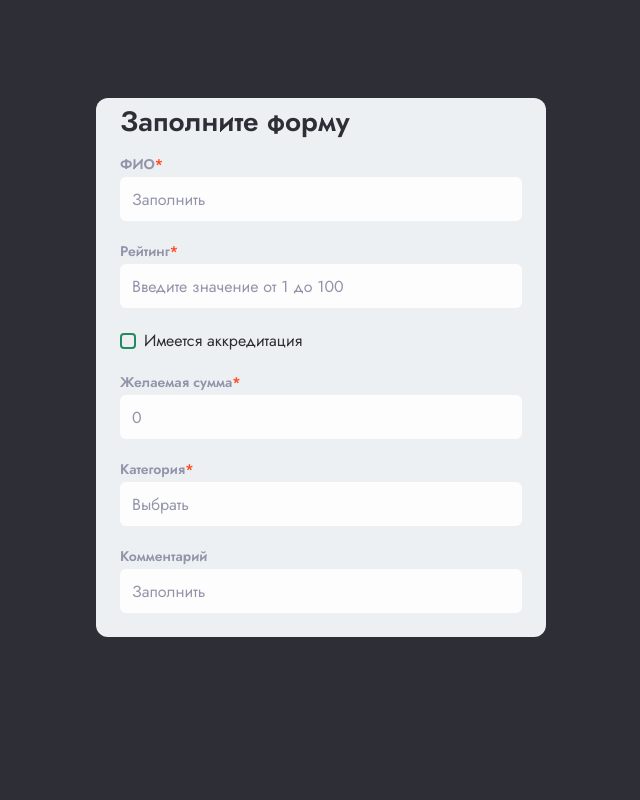
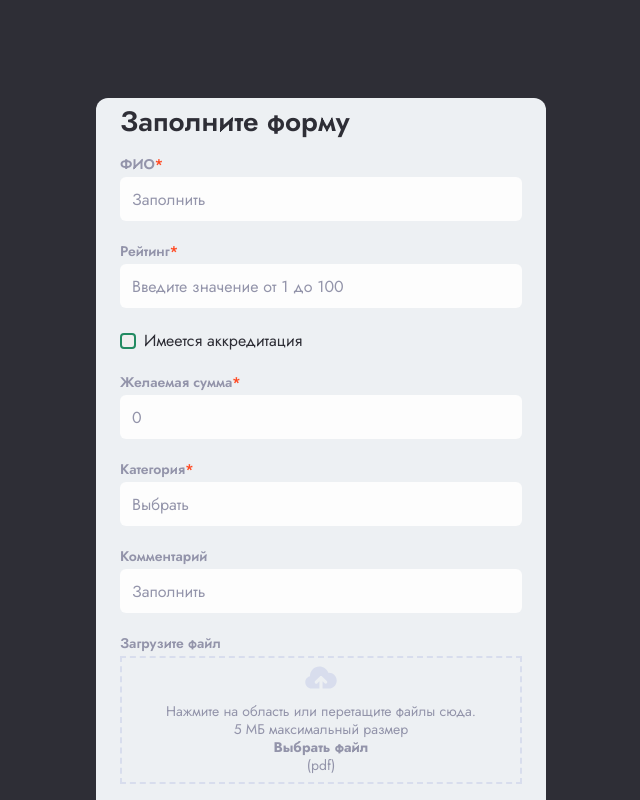
Before and after one commit to IgorBerezhnoy/cyber-tech, a React (Vite) app: page / in a window 1280 px wide. Shown: the top 800 px of the page, without its empty margins (319-959 px from the left). Built offline with nearby package versions, Linux system fonts and the light colour scheme.

Commit message:
[feat]: created component inputFile

```diff
--- /dev/null
+++ b/src/assets/icons/crossIcon.tsx
@@ -0,0 +1,32 @@
+import { Ref, forwardRef, memo } from 'react'
+
+export type IconPropsType = {
+  color?: string
+  height?: string
+  width?: string
+}
+
+export const SvgComponent = (props: IconPropsType, ref: Ref<SVGSVGElement>) => {
+  return (
+    <svg
+      ref={ref}
+      {...props}
+      fill={'#FF4B24'}
+      height={'25'}
+      viewBox={'0 0 24 25'}
+      width={'24'}
+      xmlns={'http://www.w3.org/2000/svg'}
+    >
+      <rect height={'24'} rx={'12'} width={'24'} y={'0.5'} />
+      <path
+        d={
+          'M13.5143 12.5229L16.9883 15.997L15.4627 17.5226L11.9887 14.0486L8.52599 17.5113L6.98005 15.9653L10.4427 12.5026L6.9774 9.03731L8.50304 7.51167L11.9684 10.977L15.4653 7.48004L17.0113 9.02598L13.5143 12.5229Z'
+        }
+        fill={'white'}
+      />
+    </svg>
+  )
+}
+const ForwardRef = forwardRef(SvgComponent)
+
+export default memo(ForwardRef)
--- a/src/assets/icons/index.ts
+++ b/src/assets/icons/index.ts
@@ -1,2 +1,4 @@
 export * as CheckMarkIcon from './checkMarkIcon'
 export * as CloudIcon from './cloudIcon'
+export * as CrossIcon from './crossIcon'
+export * as FileIcon from './fileIcon'
--- a/src/components/button/button.tsx
+++ b/src/components/button/button.tsx
@@ -1,6 +1,13 @@
 import { ButtonHTMLAttributes, DetailedHTMLProps } from 'react'
 
-import { COLOR_GRAY, COLOR_MAIN, COLOR_WHITE, FONT_WEIGHT_MEDIUM, LINE_HEIGHT_L } from '@/variables'
+import {
+  COLOR_BLACK,
+  COLOR_GRAY,
+  COLOR_MAIN,
+  COLOR_WHITE,
+  FONT_WEIGHT_MEDIUM,
+  LINE_HEIGHT_L,
+} from '@/variables'
 import styled from 'styled-components'
 
 export type ButtonStyle = {} & DetailedHTMLProps<
@@ -22,10 +29,18 @@ const ButtonStyle = styled.button`
   text-align: center;
   cursor: pointer;
   color: ${COLOR_WHITE};
+
   &:hover {
     opacity: 0.8;
   }
+  &:active {
+    background: ${COLOR_BLACK};
+  }
   &:disabled {
     background: ${COLOR_GRAY};
+
+    &:hover {
+      opacity: 1;
+    }
   }
 `
--- /dev/null
+++ b/src/components/inputFile/index.css
@@ -0,0 +1,19 @@
+.file-uploader {
+  cursor: pointer;
+
+  height: 200px;
+
+  border-radius: 5px;
+}
+
+.file-uploader.dragover {
+  border-color: #007bff;
+}
+
+.file-uploader.file-uploaded {
+  border-color: #28a745;
+}
+
+.file-uploader.file-uploaded label {
+  display: none;
+}
--- /dev/null
+++ b/src/components/inputFile/inputFile.tsx
@@ -0,0 +1,152 @@
+import React, {
+  ChangeEvent,
+  DetailedHTMLProps,
+  DragEvent,
+  InputHTMLAttributes,
+  useState,
+} from 'react'
+
+import CloudIcon from '@/assets/icons/cloudIcon'
+import CrossIcon from '@/assets/icons/crossIcon'
+import FileIcon from '@/assets/icons/fileIcon'
+import { formatDate } from '@/utils/formatDate'
+import {
+  COLOR_GRAY,
+  COLOR_GRAY_LIGHT,
+  COLOR_WHITE,
+  FONT_WEIGHT_MEDIUM_PLUS,
+  FONT_WEIGHT_NORMAL,
+  FONTSIZE_M,
+  LINE_HEIGHT_M,
+} from '@/variables'
+import styled from 'styled-components'
+
+import './index.css'
+
+type Props = {
+  label?: React.ReactNode
+  labelOutside?: React.ReactNode
+} & DetailedHTMLProps<InputHTMLAttributes<HTMLInputElement>, HTMLInputElement>
+export const InputFile = ({ id = 'file-input', label, labelOutside, ...rest }: Props) => {
+  const [file, setFile] = useState<File | undefined>(undefined)
+
+  const handleFileUpload = (e: ChangeEvent<HTMLInputElement>) => {
+    e.preventDefault()
+    if (!e.target.files) {
+      return
+    }
+    const file = e.target.files[0]
+
+    if (file) {
+      setFile(file)
+      // Здесь можно добавить логику для загрузки файла
+      console.log('Выбранный файл:', file)
+    }
+  }
+
+  const handleDragOver = (e: DragEvent<HTMLDivElement>) => {
+    e.preventDefault()
+  }
+
+  const handleDrop = (e: DragEvent<HTMLDivElement>) => {
+    e.preventDefault()
+    if (!e.dataTransfer.files) {
+      return
+    }
+    const file = e.dataTransfer.files[0]
+
+    if (file) {
+      setFile(file)
+      // Здесь можно добавить логику для загрузки файла
+      console.log('Перетащенный файл:', file)
+    }
+  }
+
+  const date = formatDate(Date.now())
+
+  const deleteFileHandler = () => setFile(undefined)
+
+  return (
+    <div>
+      {labelOutside && <LabelOutSide>{labelOutside}</LabelOutSide>}
+      {file ? (
+        <WrapperWithFile>
+          <IconWithText>
+            <FileIcon />
+            {file?.name}
+          </IconWithText>
+          <IconWithText>
+            {date}
+            <IconButton onClick={deleteFileHandler}>
+              <CrossIcon />
+            </IconButton>
+          </IconWithText>
+        </WrapperWithFile>
+      ) : (
+        <Wrapper onDragOver={handleDragOver} onDrop={handleDrop}>
+          <Icon />
+          {label && <Label htmlFor={id}>{label}</Label>}
+          <File
+            accept={'.pdf'}
+            id={id}
+            onChange={handleFileUpload}
+            type={'file'}
+            value={file}
+            {...rest}
+          />
+        </Wrapper>
+      )}
+    </div>
+  )
+}
+
+const Icon = styled(CloudIcon)`
+  margin-bottom: 13px;
+`
+const IconButton = styled.button`
+  border: none;
+  background: transparent;
+  cursor: pointer;
+  padding: 0;
+  margin: 0;
+`
+const IconWithText = styled.span`
+  display: flex;
+  align-items: center;
+  gap: 8px;
+`
+const WrapperWithFile = styled.div`
+  padding: 12px 16px;
+  background: ${COLOR_WHITE};
+  border-radius: 8px;
+  color: ${COLOR_GRAY};
+  display: flex;
+  align-items: center;
+  justify-content: space-between;
+`
+const Wrapper = styled.div`
+  display: flex;
+  flex-direction: column;
+  align-items: center;
+  justify-content: center;
+  border: 2px dashed ${COLOR_GRAY_LIGHT};
+  padding: 8px 0;
+`
+const LabelOutSide = styled.div`
+  font-size: ${FONTSIZE_M};
+  line-height: ${LINE_HEIGHT_M};
+  color: ${COLOR_GRAY};
+  font-weight: ${FONT_WEIGHT_MEDIUM_PLUS};
+  margin-bottom: 4px;
+`
+const Label = styled.label`
+  font-weight: ${FONT_WEIGHT_NORMAL};
+  font-size: ${FONTSIZE_M};
+  line-height: ${LINE_HEIGHT_M};
+  text-align: center;
+  cursor: pointer;
+  color: ${COLOR_GRAY};
+`
+const File = styled.input`
+  display: none;
+`
--- a/src/components/orderForm/index.ts
+++ b/src/components/orderForm/index.ts
@@ -1 +1,2 @@
 export * from './orderForm'
+export { InputFile } from '@/components/inputFile/inputFile'
--- a/src/components/orderForm/orderForm.tsx
+++ b/src/components/orderForm/orderForm.tsx
@@ -1,4 +1,6 @@
+import { Button } from '@/components/button'
 import { Checkbox } from '@/components/checkbox'
+import { InputFile } from '@/components/inputFile/inputFile'
 import { category, comment, fullName, rating, sum } from '@/components/orderForm/lib/constans'
 import { TextField } from '@/components/textField'
 import { COLOR_BLACK, FONT_WEIGHT_MEDIUM_PLUS, FONTSIZE_XXL, LINE_HEIGHT_L } from '@/variables'
@@ -14,9 +16,24 @@ export const OrderForm = () => {
       <TextField {...sum} />
       <TextField {...category} />
       <TextField {...comment} />
+
+      <InputFile
+        label={
+          <>
+            Нажмите на область или перетащите файлы сюда.
+            <br />5 МБ максимальный размер <br />
+            <b>Выбрать файл</b> <br />
+            (pdf)
+          </>
+        }
+        labelOutside={'Загрузите файл'}
+      />
+      <Button>Отправить</Button>
+      <Button disabled>Отправить</Button>
     </Form>
   )
 }
+
 const Form = styled.form`
   display: flex;
   flex-direction: column;
--- /dev/null
+++ b/src/utils/formatDate.ts
@@ -0,0 +1,8 @@
+export function formatDate(isoDate: number) {
+  const date = new Date(isoDate)
+  const day = date.getDate()
+  const month = date.getMonth() + 1
+  const year = date.getFullYear().toString().slice(-2)
+
+  return `${day}.${month}.${year}`
+}
```
Also changed, not shown: src/assets/icons/fileIcon.tsx (added, +32 -0 lines).
